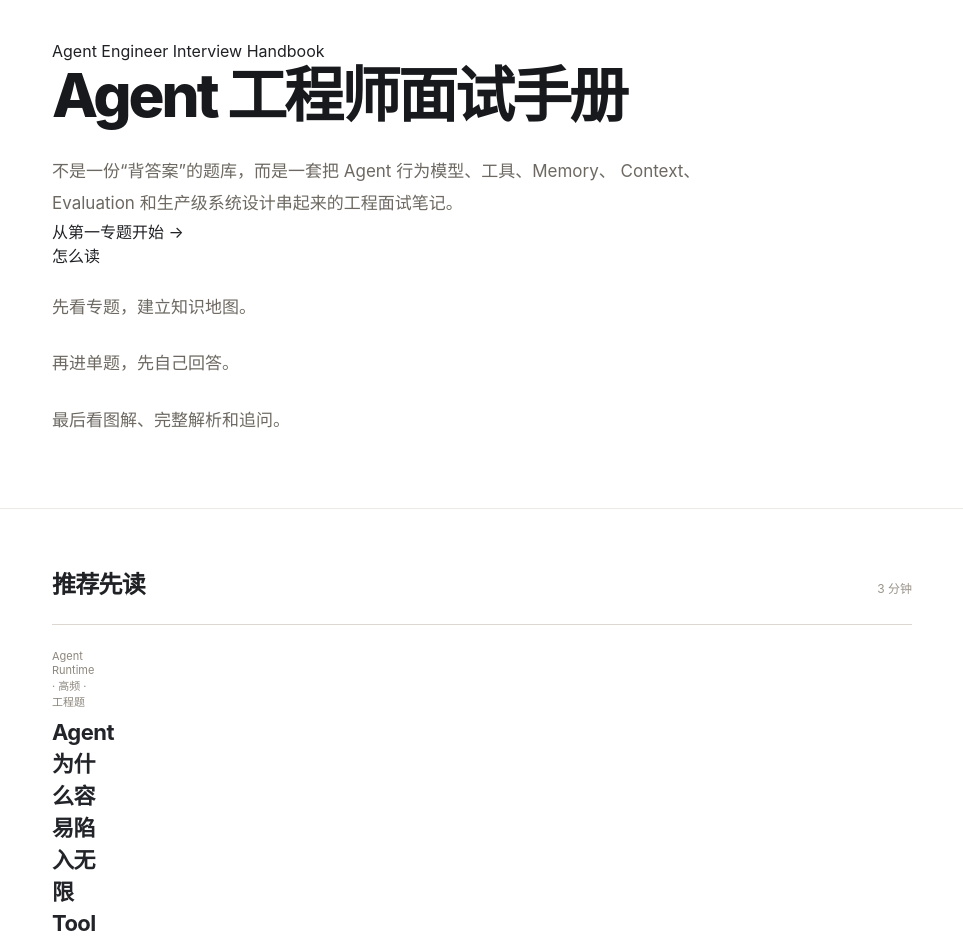
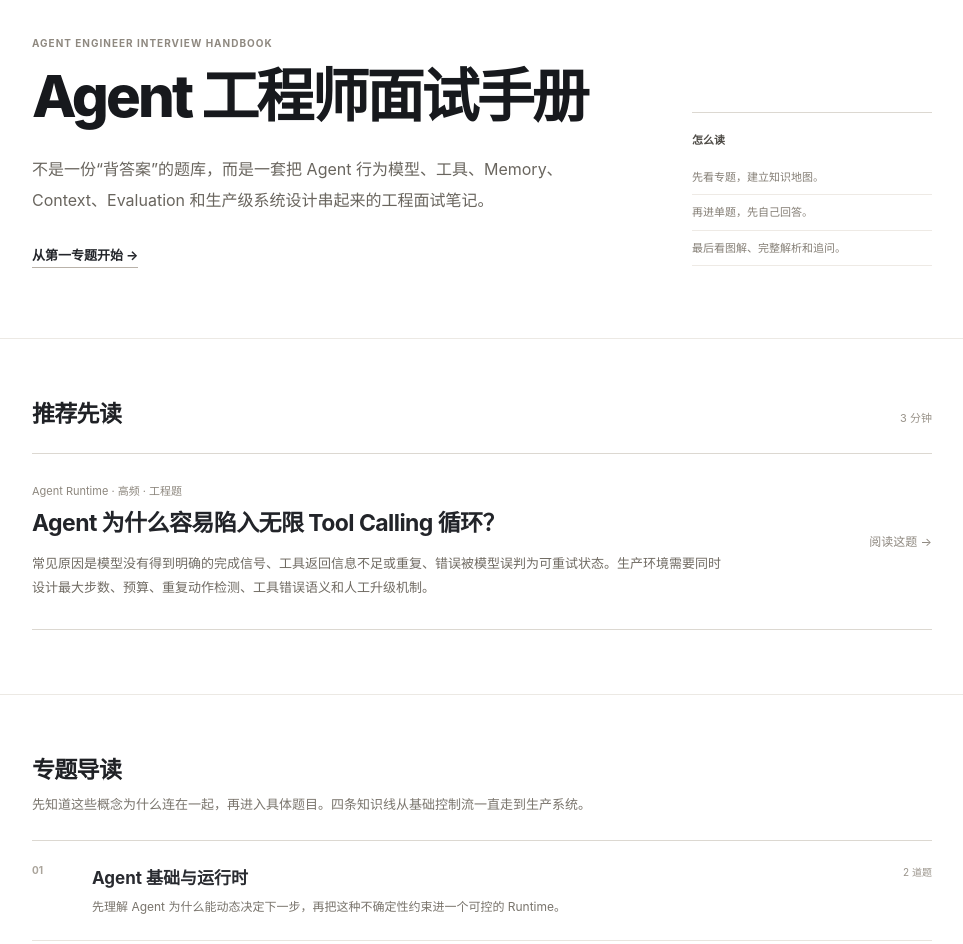
Before and after one commit to 1264585648/interview, a Next.js app: page / in a window 1280 px wide. Shown: the part 100-1044 px from the top of the page, without its empty margins (158-1121 px from the left). Built offline with nearby package versions, Linux system fonts and the light colour scheme.

Commit message:
Refine editorial homepage layout

```diff
--- a/app/HomePage.module.css
+++ b/app/HomePage.module.css
@@ -3,56 +3,84 @@
 }
 
 .hero {
-  padding: 82px 0 72px;
+  padding: 78px 0 70px;
 }
 
 .heroInner,
 .sectionInner,
 .aboutInner {
-  width: min(100%, 860px);
+  width: min(100%, 900px);
   margin: 0 auto;
 }
 
+.heroInner {
+  display: grid;
+  grid-template-columns: minmax(0, 1fr) 240px;
+  gap: 72px;
+  align-items: end;
+}
+
+.masthead {
+  margin-bottom: 14px;
+  color: #8f8980;
+  font-size: 10px;
+  font-weight: 720;
+  letter-spacing: 0.1em;
+  text-transform: uppercase;
+}
+
 .hero h1 {
-  max-width: 760px;
+  max-width: 700px;
   margin: 0;
   color: #17191d;
-  font-size: clamp(40px, 5vw, 60px);
+  font-size: clamp(42px, 5vw, 58px);
   font-weight: 760;
   line-height: 1.16;
   letter-spacing: -0.05em;
 }
 
-.hero p {
-  max-width: 720px;
+.heroCopy > p {
+  max-width: 690px;
   margin: 24px 0 0;
-  color: #6d6962;
-  font-size: 17px;
-  line-height: 1.9;
+  color: #69655e;
+  font-size: 16px;
+  line-height: 1.95;
 }
 
-.heroLinks {
-  display: flex;
-  flex-wrap: wrap;
-  gap: 24px;
-  margin-top: 30px;
+.startLink {
+  display: inline-block;
+  margin-top: 28px;
+  color: #24262b;
+  font-size: 13px;
+  font-weight: 670;
+  border-bottom: 1px solid #b9b2a9;
+  padding-bottom: 3px;
 }
 
-.heroLinks a {
-  color: #25272c;
-  font-size: 14px;
-  font-weight: 650;
+.startLink:hover {
+  border-bottom-color: #24262b;
 }
 
-.heroLinks a span {
-  margin-left: 5px;
-  color: #969087;
-  transition: margin 150ms ease, color 150ms ease;
+.heroAside {
+  padding: 18px 0 2px;
+  border-top: 1px solid #dcd8d1;
 }
 
-.heroLinks a:hover span {
-  margin-left: 9px;
-  color: #25272c;
+.heroAside > span {
+  display: block;
+  margin-bottom: 13px;
+  color: #4e4b46;
+  font-size: 11px;
+  font-weight: 700;
+}
+
+.heroAside p {
+  margin: 0;
+  padding: 8px 0;
+  border-bottom: 1px solid #eeeae5;
+  color: #847e75;
+  font-size: 11px;
+  line-height: 1.65;
 }
 
 .section {
@@ -77,18 +105,18 @@
 .about h2 {
   margin: 0;
   color: #1f2125;
-  font-size: 24px;
+  font-size: 23px;
   font-weight: 720;
   letter-spacing: -0.03em;
 }
 
 .sectionHeading > span {
   color: #9a948b;
-  font-size: 12px;
+  font-size: 11px;
 }
 
 .sectionHeadingBlock p {
-  max-width: 670px;
+  max-width: 680px;
   margin: 8px 0 0;
   color: #7a756d;
   font-size: 13px;
@@ -97,24 +125,16 @@
 
 .featuredQuestion {
   display: grid;
-  grid-template-columns: 48px minmax(0, 1fr) auto;
-  gap: 20px;
-  align-items: start;
-  padding: 24px 0 26px;
+  grid-template-columns: minmax(0, 1fr) auto;
+  gap: 28px;
+  align-items: center;
+  padding: 28px 0 30px;
   border-top: 1px solid #dcd8d1;
   border-bottom: 1px solid #dcd8d1;
 }
 
-.featuredIndex,
-.chapterNumber,
-.articleRow > span:first-child {
-  color: #aaa49b;
-  font-size: 11px;
-  font-weight: 700;
-}
-
 .meta {
-  margin-bottom: 8px;
+  margin-bottom: 9px;
   color: #8d877e;
   font-size: 11px;
 }
@@ -122,7 +142,7 @@
 .featuredQuestion h3 {
   margin: 0;
   color: #222429;
-  font-size: 22px;
+  font-size: 23px;
   font-weight: 680;
   line-height: 1.45;
   letter-spacing: -0.025em;
@@ -130,14 +150,13 @@
 
 .featuredQuestion p {
   max-width: 690px;
-  margin: 10px 0 0;
+  margin: 11px 0 0;
   color: #706b63;
   font-size: 13px;
-  line-height: 1.8;
+  line-height: 1.85;
 }
 
 .readMore {
-  align-self: center;
   color: #8f8980;
   font-size: 12px;
   white-space: nowrap;
@@ -157,11 +176,18 @@
 
 .chapterRow {
   display: grid;
-  grid-template-columns: 48px minmax(0, 1fr) auto;
-  gap: 20px;
+  grid-template-columns: 42px minmax(0, 1fr) auto;
+  gap: 18px;
   align-items: start;
   padding: 23px 0;
   border-bottom: 1px solid #e8e4de;
+}
+
+.chapterNumber,
+.articleRow > span:first-child {
+  color: #aaa49b;
+  font-size: 10px;
+  font-weight: 700;
 }
 
 .chapterRow h3,
@@ -177,7 +203,7 @@
 }
 
 .chapterRow p {
-  max-width: 660px;
+  max-width: 680px;
   margin: 7px 0 0;
   color: #79746c;
   font-size: 12px;
@@ -186,14 +212,14 @@
 
 .chapterCount {
   color: #99938a;
-  font-size: 11px;
+  font-size: 10px;
   white-space: nowrap;
 }
 
 .articleRow {
   display: grid;
-  grid-template-columns: 48px minmax(0, 1fr) 20px;
-  gap: 20px;
+  grid-template-columns: 42px minmax(0, 1fr) 20px;
+  gap: 18px;
   align-items: center;
   min-height: 76px;
   border-bottom: 1px solid #e8e4de;
@@ -254,38 +280,54 @@
   font-size: 11px;
 }
 
-@media (max-width: 720px) {
+@media (max-width: 760px) {
   .hero {
-    padding: 58px 0 50px;
+    padding: 54px 0 48px;
+  }
+
+  .heroInner {
+    grid-template-columns: 1fr;
+    gap: 34px;
   }
 
   .hero h1 {
-    font-size: 40px;
+    font-size: 39px;
   }
 
-  .hero p {
+  .heroCopy > p {
     font-size: 15px;
+  }
+
+  .heroAside {
+    max-width: none;
   }
 
   .section {
     padding: 44px 0 52px;
   }
 
-  .featuredQuestion,
+  .featuredQuestion {
+    grid-template-columns: 1fr;
+    gap: 16px;
+  }
+
+  .readMore {
+    justify-self: start;
+  }
+
   .chapterRow,
   .articleRow {
-    grid-template-columns: 34px minmax(0, 1fr);
+    grid-template-columns: 32px minmax(0, 1fr);
     gap: 10px;
   }
 
-  .readMore,
   .chapterCount,
   .articleRow > span:last-child {
     display: none;
   }
 
   .featuredQuestion h3 {
-    font-size: 19px;
+    font-size: 20px;
   }
 
   .aboutInner {
```
